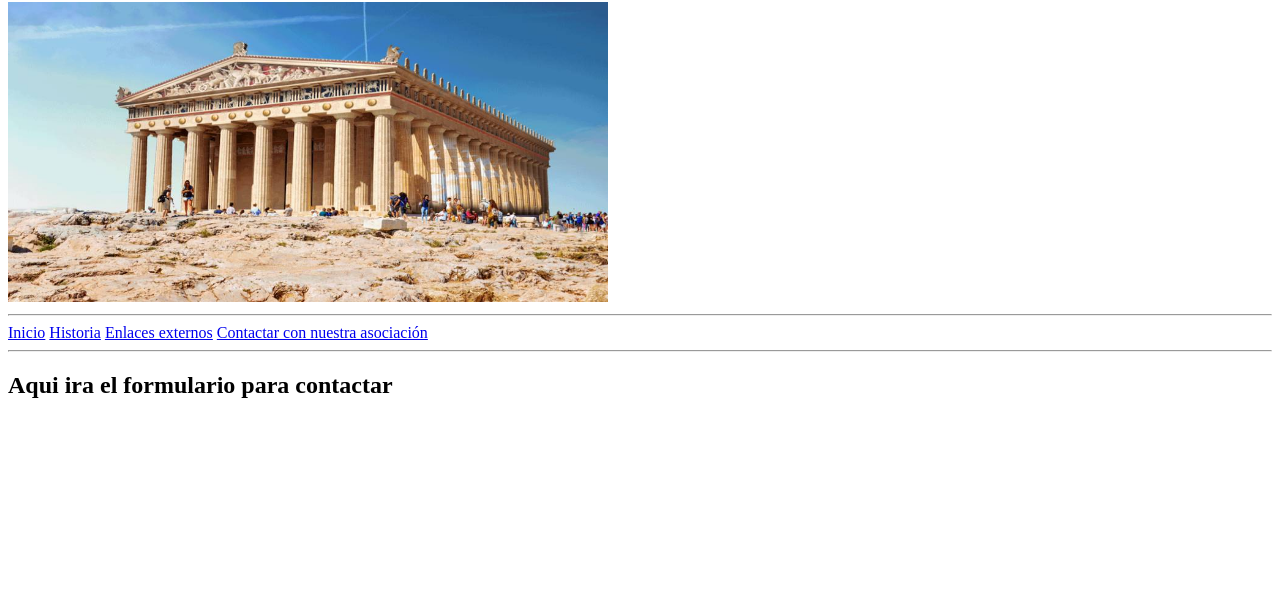
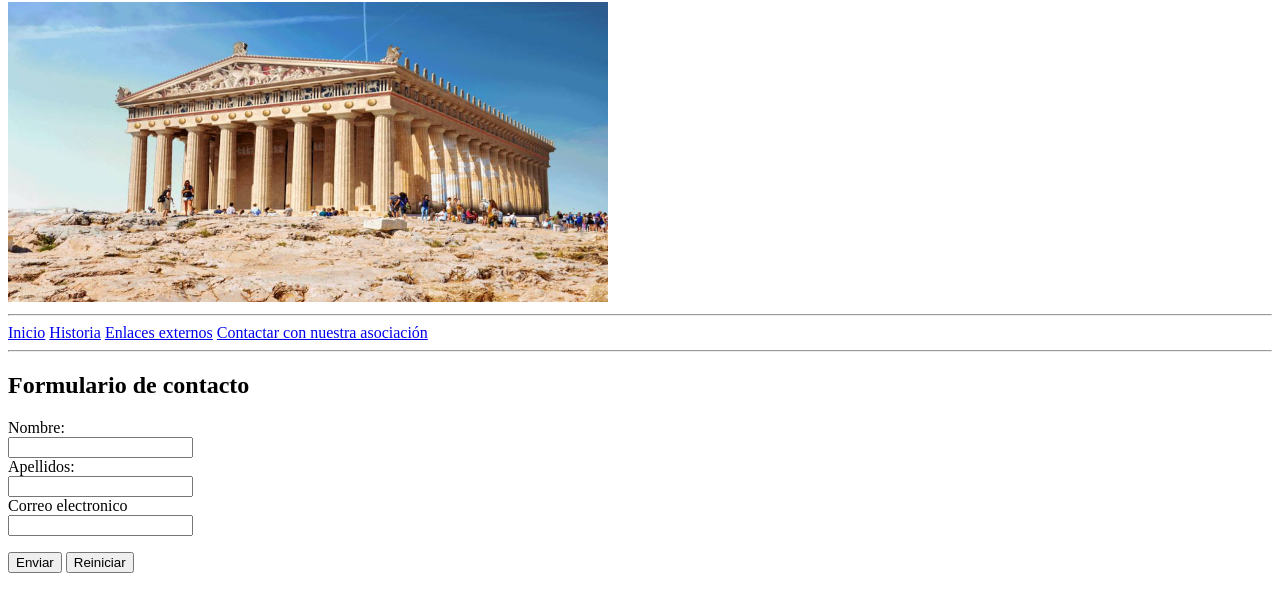
Before and after one commit to Carlosdb148/Carlosdb148.github.io, a plain HTML site: page monumento/contactar.html in a window 1280 px wide. Shown: the part 78-690 px from the top of the page. Drawn offline with Linux system fonts and the light colour scheme.

Commit message:
Add files via upload

```diff
--- a/monumento/contactar.html
+++ b/monumento/contactar.html
@@ -17,6 +17,18 @@
         </nav>
     </head>
     <body>
-            <h2>Aqui ira el formulario para contactar</h2>
+            <h2>Formulario de contacto</h2>
+            <form>
+                <label for="fname">Nombre:</label><br>
+                <input type="text" id="fname" name="fname"><br>
+                <label for="lname">Apellidos:</label><br>
+                <input type="text" id="lname" name="lname"><br>
+                <label for="email">Correo electronico</label><br>
+                <input type="email" id="email" name="email">
+                <p><input type="submit" value="Enviar"> <input type="reset" value="Reiniciar"></p>
+
+
+              </form>
+
     </body>
 </html>
```
